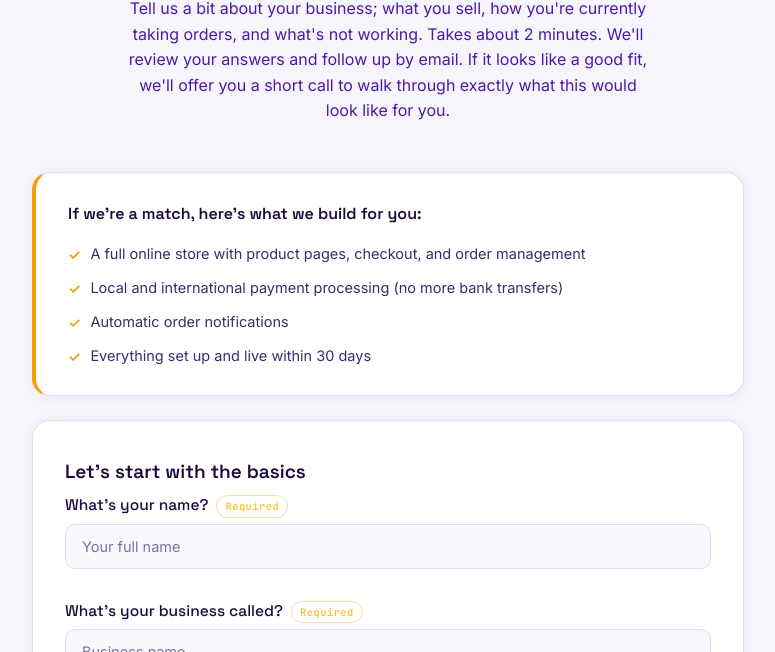
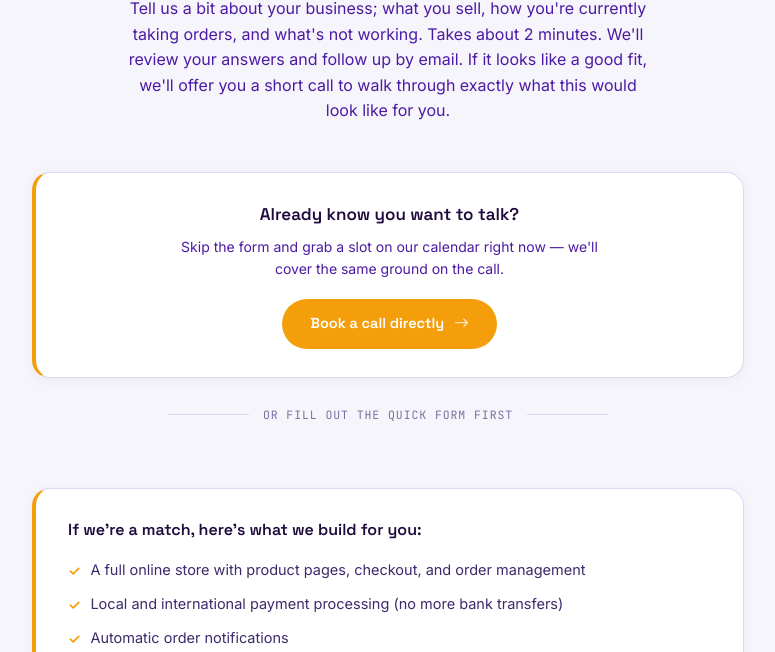
Before and after one commit to thesecond-son/theimpactdev, a plain HTML site: page storefrontpro.html in a window 1280 px wide. Shown: the part 692-1344 px from the top of the page, without its empty margins (252-1027 px from the left). Drawn offline with nearby package versions, Linux system fonts and the light colour scheme.

Commit message:
added the directbooking

```diff
--- a/storefrontpro.html
+++ b/storefrontpro.html
@@ -181,6 +181,45 @@
   }
   .intro p{ color:var(--bone-dim); font-size:16px; max-width:520px; margin:0 auto; }
 
+
+  /* ---------- direct booking path ---------- */
+  .path-choice{
+    display:flex; flex-direction:column; align-items:center;
+    margin-bottom:36px;
+  }
+  .direct-book{
+    width:100%;
+    background:#ffffff;
+    border:1px solid #e0d9f5;
+    border-left:4px solid #F59E0B;
+    border-radius:18px;
+    padding:28px 32px;
+    text-align:center;
+    box-shadow:0 2px 12px rgba(30,10,60,.06);
+  }
+  .direct-book h3{
+    font-family:var(--disp); font-weight:600; font-size:17px;
+    color:#1E0A3C; margin-bottom:8px;
+  }
+  .direct-book p{
+    font-size:14px; color:#4C1AA3; max-width:440px;
+    margin:0 auto 20px; line-height:1.55;
+  }
+  .direct-book .btn-submit{
+    padding:13px 28px; font-size:14.5px;
+  }
+  .path-divider{
+    display:flex; align-items:center; gap:14px;
+    width:100%; max-width:440px;
+    margin:28px auto; font-family:var(--mono); font-size:11.5px;
+    color:var(--muted); letter-spacing:.08em; text-transform:uppercase;
+  }
+  .path-divider::before, .path-divider::after{
+    content:''; flex:1; height:1px; background:var(--line);
+  }
+  @media (max-width:600px){
+    .direct-book{ padding:22px 20px; }
+  }
 
   /* ---------- offer preview ---------- */
   .offer-preview{
@@ -407,6 +446,15 @@
     <span class="eyebrow"><i class="bi bi-lightning-charge-fill"></i> 2-3 MINUTES FIT CHECK</span>
     <h1>Let's See If StoreFront Pro Is Right for Your Business</h1>
     <p>Tell us a bit about your business; what you sell, how you're currently taking orders, and what's not working. Takes about 2 minutes. We'll review your answers and follow up by email. If it looks like a good fit, we'll offer you a short call to walk through exactly what this would look like for you.</p>
+  </div>
+
+  <div class="path-choice">
+    <div class="direct-book">
+      <h3>Already know you want to talk?</h3>
+      <p>Skip the form and grab a slot on our calendar right now — we'll cover the same ground on the call.</p>
+      <a class="btn-submit" href="https://calendly.com/impactdevagency/storefrontpro-discovery" target="_blank" rel="noopener">Book a call directly <i class="bi bi-arrow-right"></i></a>
+    </div>
+    <div class="path-divider">or fill out the quick form first</div>
   </div>
 </div>
 
```
